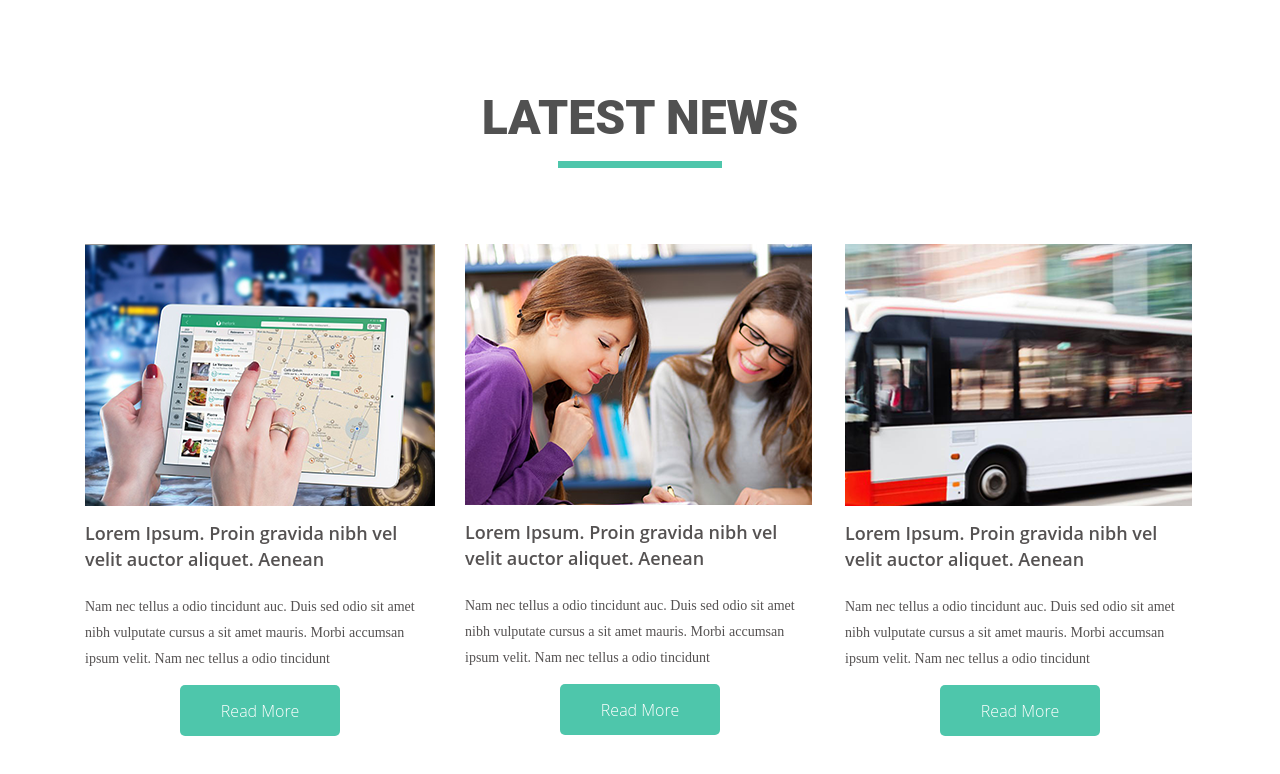
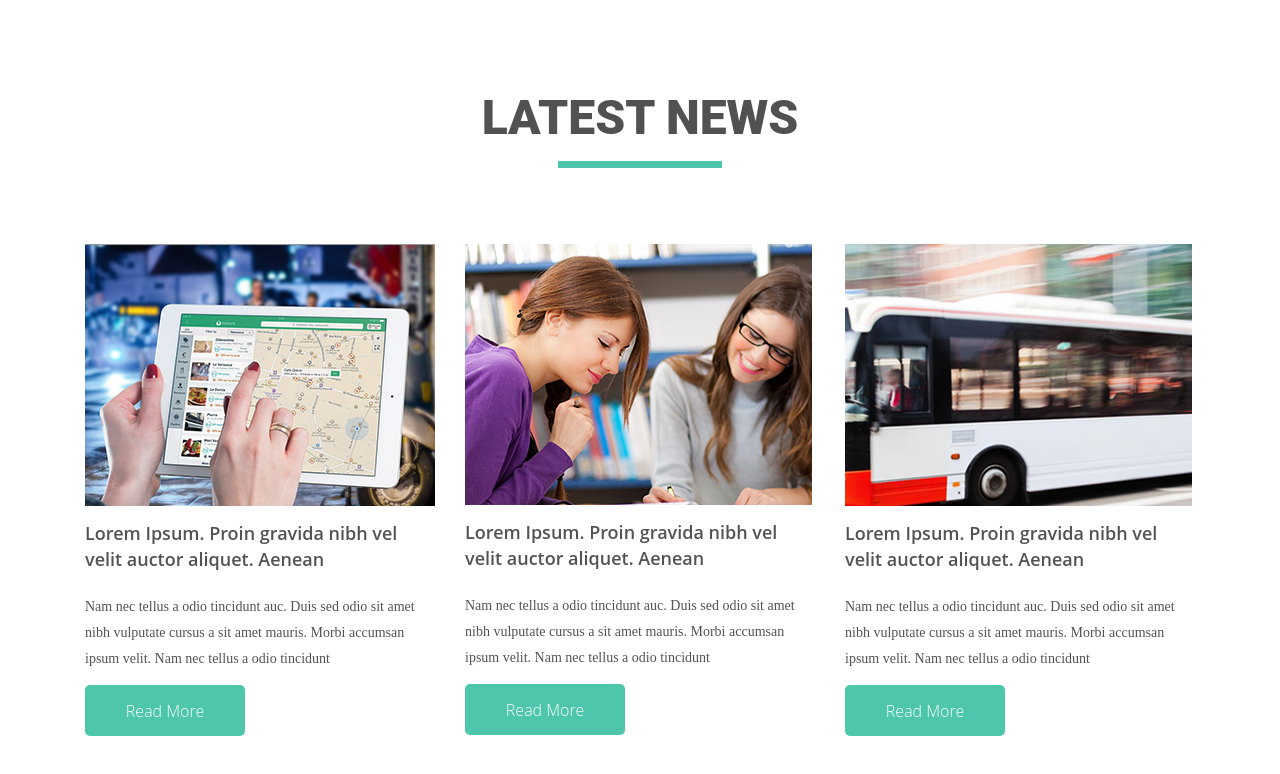
Before and after one commit to yamyn/fecore17, a plain HTML site: page html-css/module-4/index.html in a window 1280 px wide. Shown: the part 982-1756 px from the top of the page. Drawn offline with Linux system fonts and the light colour scheme.

Commit message:
Fixed position button

```diff
--- a/html-css/module-4/styles/style.css
+++ b/html-css/module-4/styles/style.css
@@ -267,10 +267,11 @@ h2::after {
 }
 
 .box button {
+    display: block;
     width: 160px;
     height: 51px;
     padding: 0;
-    margin-bottom: 46px;
+    margin-bottom: 0 auto 46px;
     border: 0px;
     border-radius: 5px;
     font-family: "Open Sans Light";
```
